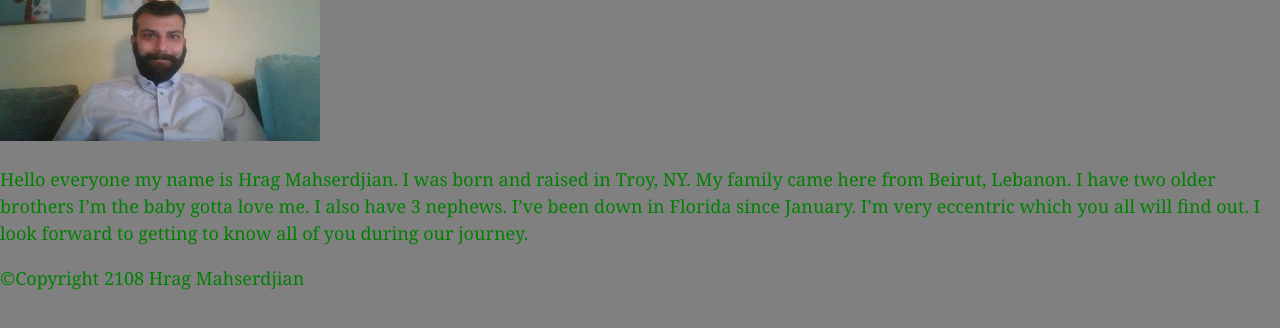
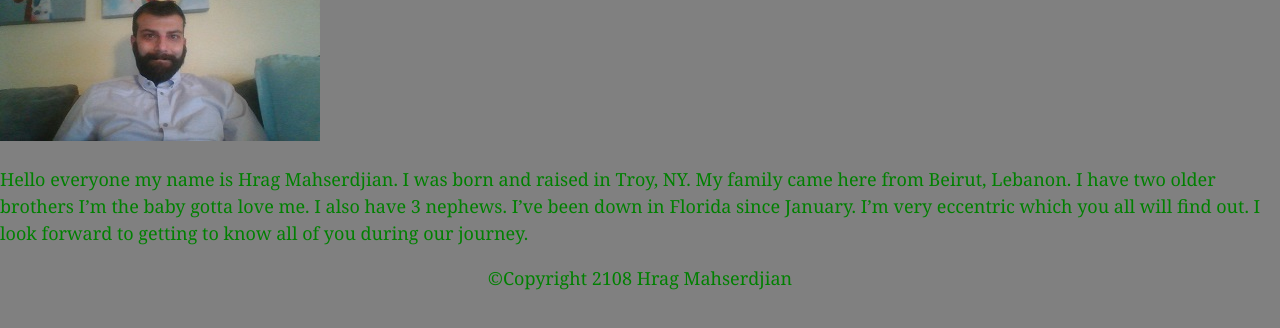
Before and after one commit to Hmahserdjian/hw-wirefram, a plain HTML site: page index.html in a window 1280 px wide. Shown: the part 114-442 px from the top of the page. Drawn offline with Linux system fonts and the light colour scheme.

Commit message:
changed footer

```diff
--- a/assets/css/style.css
+++ b/assets/css/style.css
@@ -25,3 +25,7 @@ Nav
       right:20px;
      text-align: right;
 }
+
+footer {
+text-align: center;
+}
--- a/index.html
+++ b/index.html
@@ -27,10 +27,10 @@
     </p>
 
     </div>
-    <div Class="footer">
+    <footer>
         <p>©Copyright 2108 Hrag Mahserdjian</p>
 
-    </div>
+    </footer>
 </body>
 
 </html>
```
